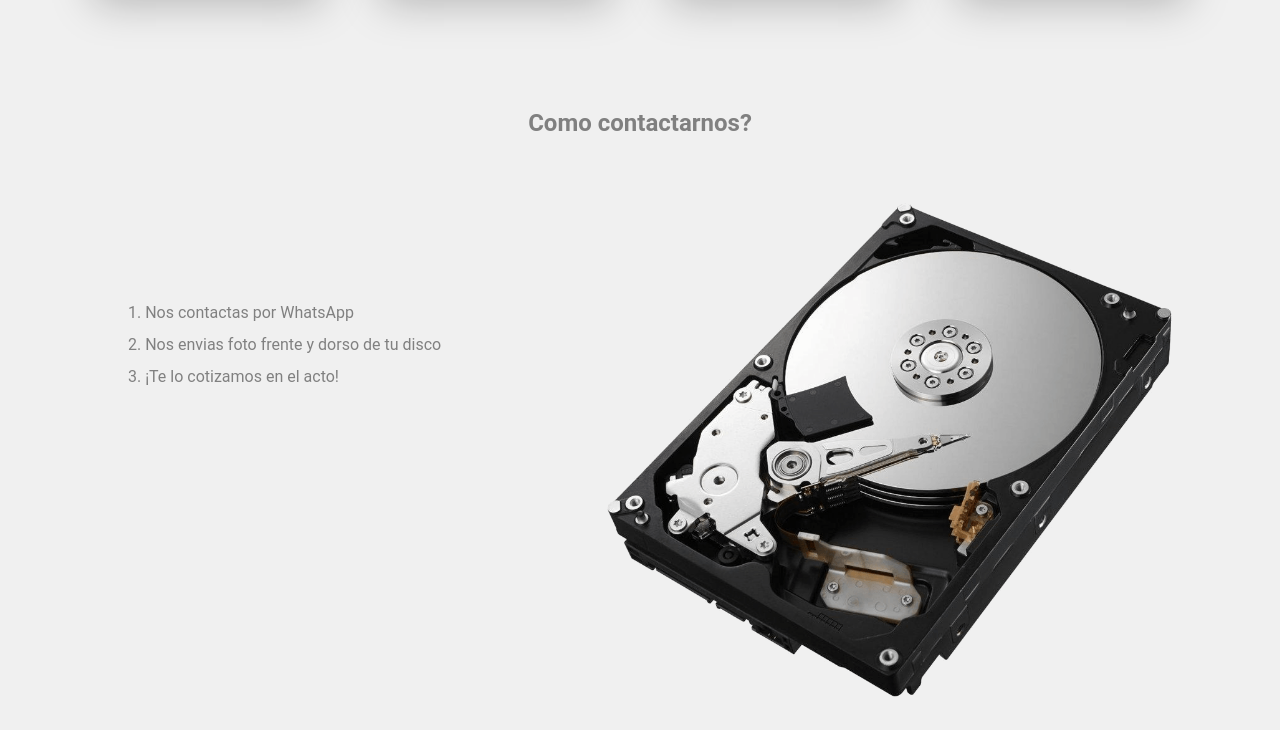
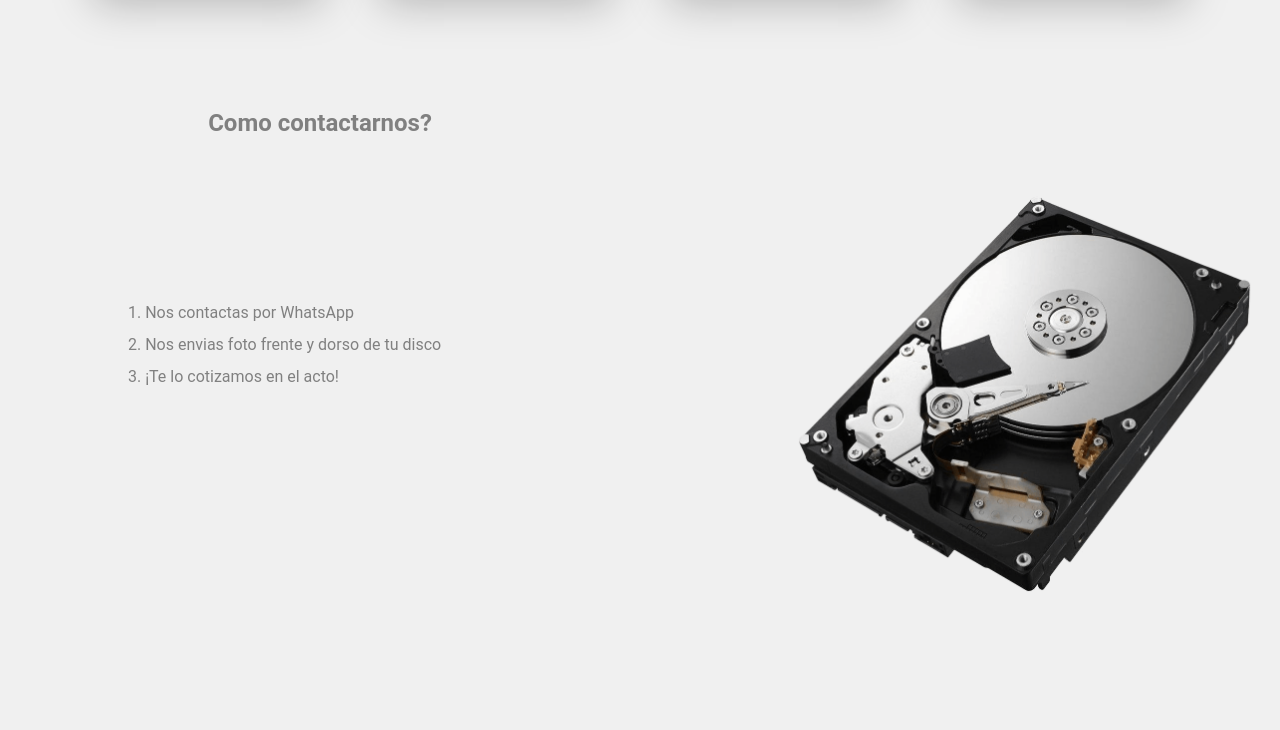
Before and after one commit to Fabrizio-Turdo/recuData, a website: page index.html in a window 1280 px wide. Shown: the part 1594-2324 px from the top of the page. After the commit the page ends 2212 px from the top, so only its background shows below. Drawn offline with Linux system fonts and the light colour scheme.

Commit message:
cambios index

```diff
--- a/front-end/src/sass/_contactanos.scss
+++ b/front-end/src/sass/_contactanos.scss
@@ -1,5 +1,13 @@
 .contactanos{
+    display: grid;
+    grid-template-columns: auto ;
+    h1{
+        width: 50%;
+    }
+
+   .div{
     display: flex;
+    justify-content: space-between;
     p{
         text-align: justify;
         margin: 10%;
@@ -7,6 +15,8 @@
     }
 
     .imgContact{
-        width: 50%;
+        width: 40%;
     }
+
+   }
 }
--- a/index.html
+++ b/index.html
@@ -105,15 +105,15 @@
 
 
 
-    <section>
+    <section class="contactanos">
         <h1>Como contactarnos?</h1>
-        <div class="contactanos">
+        <div class="div">
             <p>
                 1. Nos contactas por WhatsApp <br>
                 2. Nos envias foto frente y dorso de tu disco <br>
                 3. ¡Te lo cotizamos en el acto!<br>
             </p>
-            <img class="imgContact" src="/front-end/src/img/disco-duro-contactanos.png" alt="">
+            <img class="imgContact" src="./front-end/src/img/disco-duro-contactanos.png" alt="">
         </div>
     </section>
 
```
Also changed, not shown: front-end/style.css, 1 other file.
